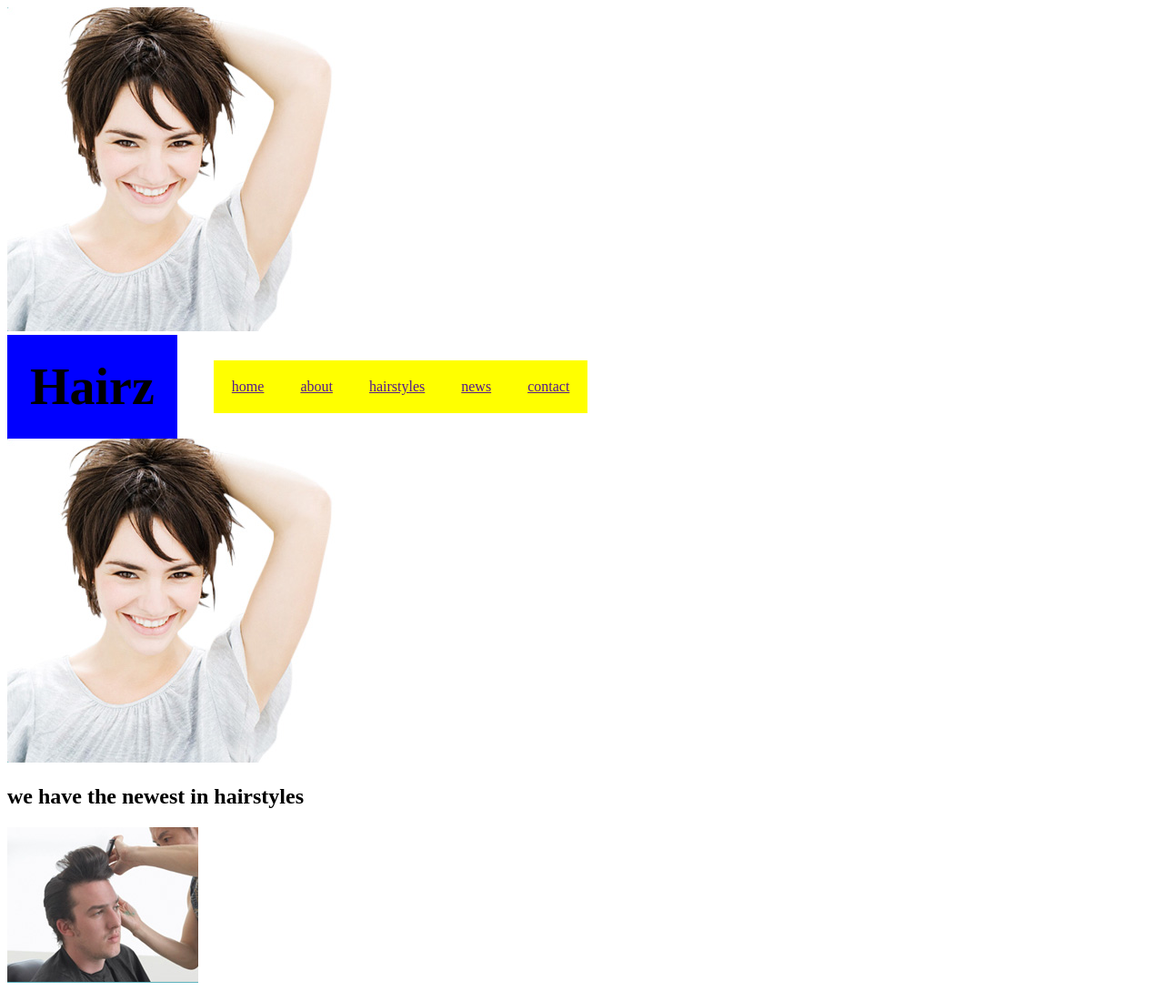
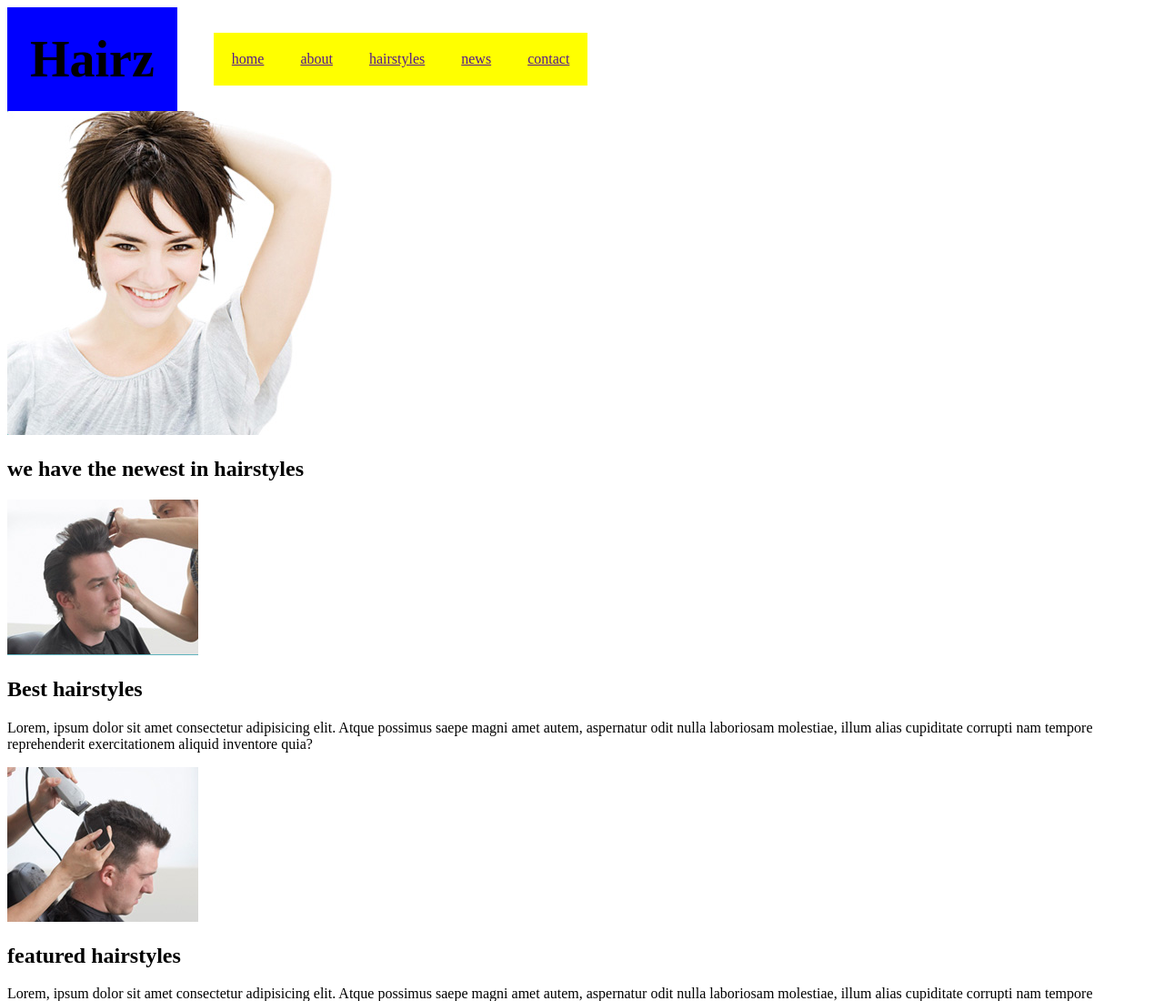
Before and after one commit to Spark436/HairZ-Website, a plain HTML site: page Hairz website/index.html in a window 1280 px wide. Shown: the top 1100 px of the page at 91% size. Drawn offline with Linux system fonts and the light colour scheme.

Commit message:
new commit

```diff
--- a/Hairz website/index.html
+++ b/Hairz website/index.html
@@ -6,7 +6,6 @@
     <title>Document</title>
     <link rel="stylesheet" href="style.css">
 </head>
-<img src="img/great-hairstyle.jpg" alt="woman smiling and holding hair">
 <body>
     <div>
         <header>
```
